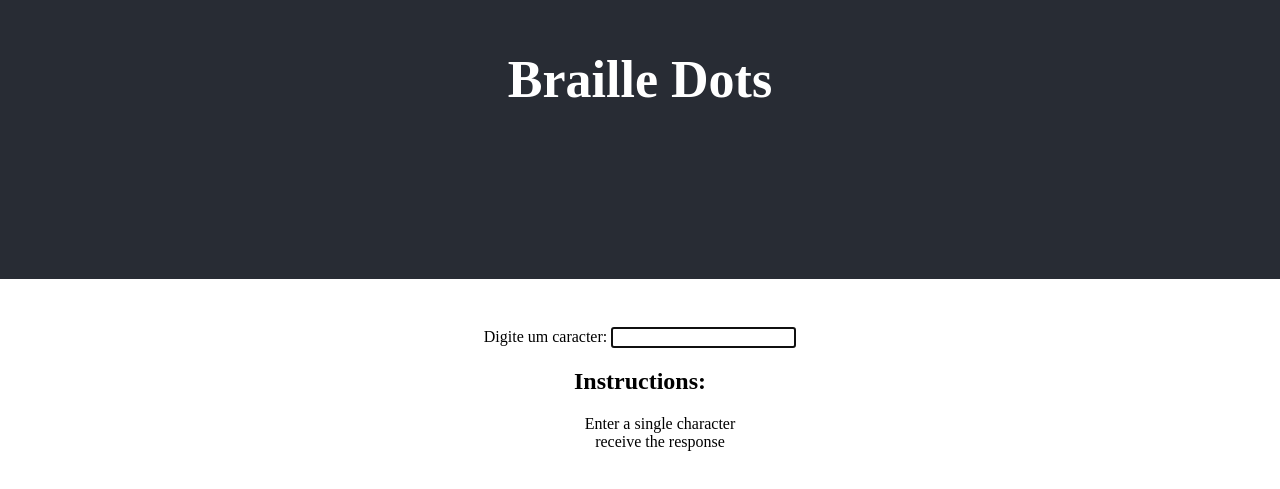
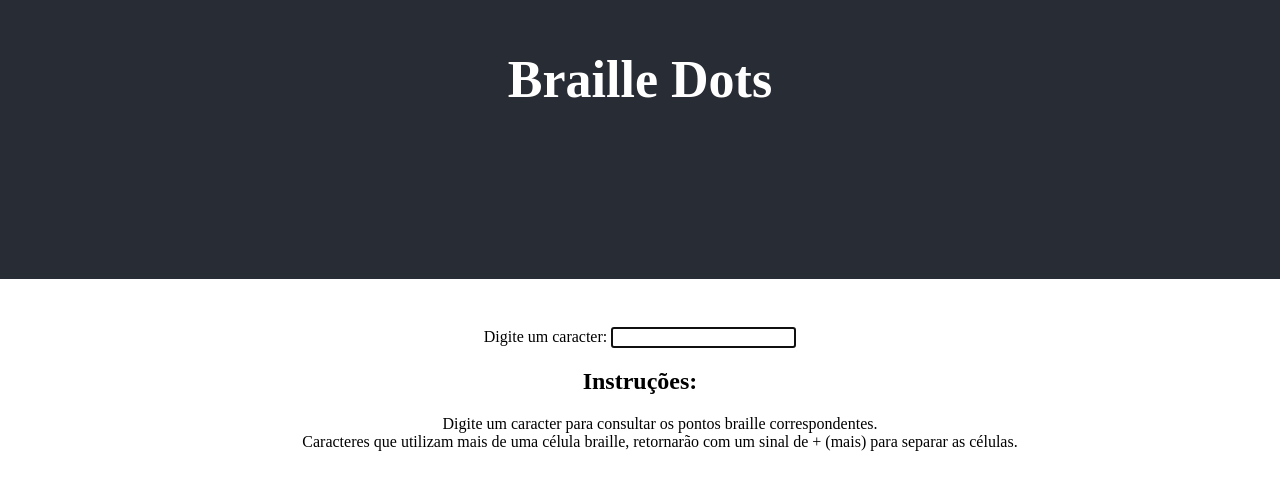
Before and after one commit to renanfpina/braille-dots, a React (Create React App) app: page / in a window 1280 px wide. Shown: the part 121-610 px from the top of the page. Built offline with nearby package versions, Linux system fonts and the light colour scheme.

Commit message:
Translating for brazilian portuguese usage

```diff
--- a/src/App.tsx
+++ b/src/App.tsx
@@ -13,10 +13,10 @@ const App = () => {
       </main>
       <footer>
         <div className="instructions">
-          <h2>Instructions:</h2>
+          <h2>Instruções:</h2>
           <ul>
-            <li>Enter a single character</li>
-            <li>receive the response</li>
+            <li>Digite um caracter para consultar os pontos braille correspondentes.</li>
+            <li>Caracteres que utilizam mais de uma célula braille, retornarão com um sinal de + (mais) para separar as células.</li>
           </ul>
         </div>
       </footer>
```
